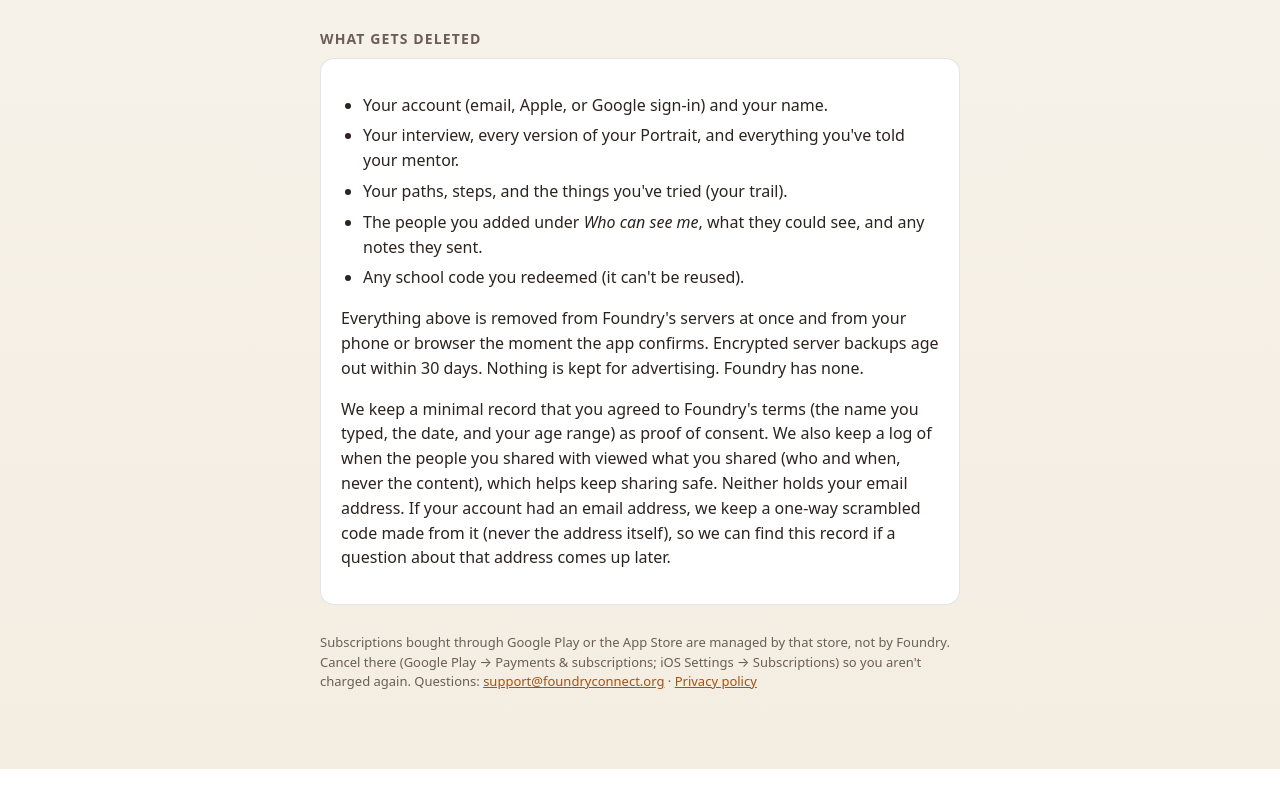
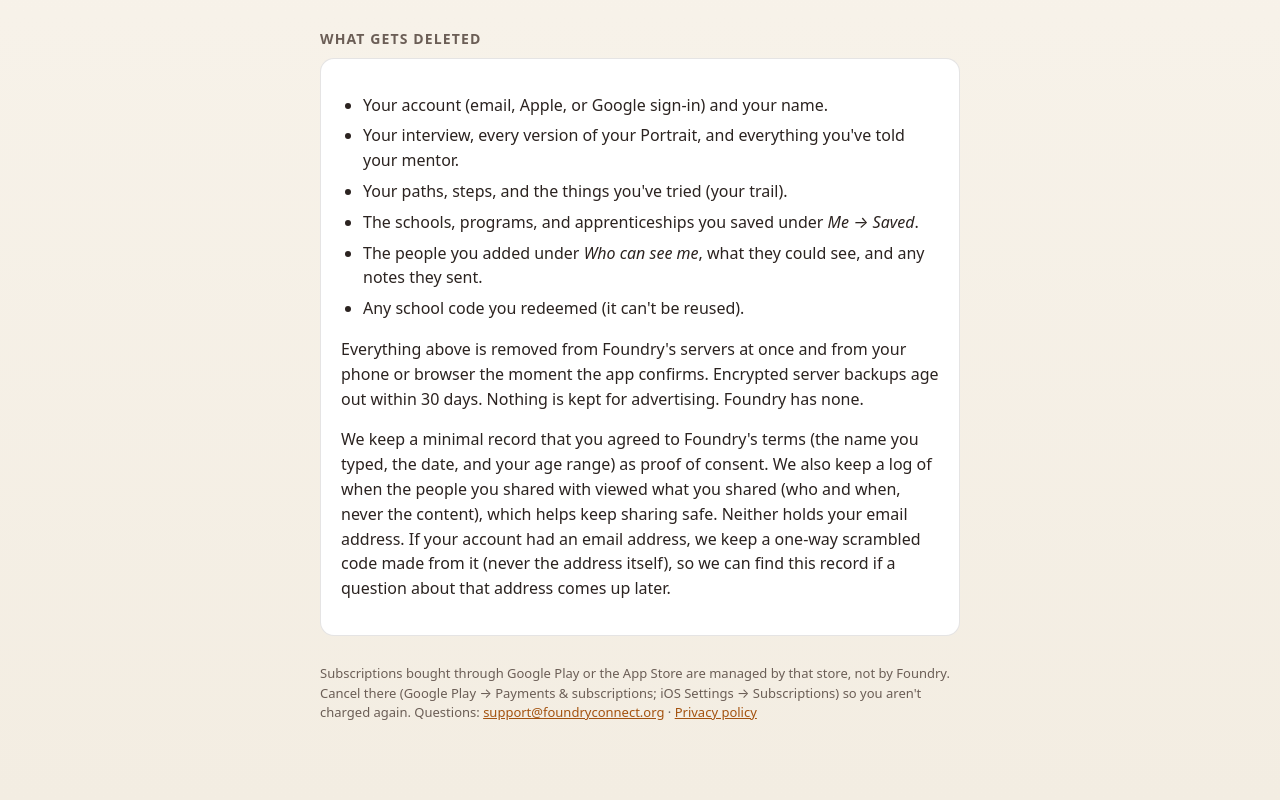
Before and after one commit to spikeatone/foundry-connect-preview, a plain HTML site: page delete-account/index.html in a window 1280 px wide. Shown: the part 768-1568 px from the top of the page. Before the commit the page ends 1537 px from the top, so only its background shows below. Drawn offline with Linux system fonts and the light colour scheme.

Commit message:
Delete-account: name saved items (Foundry bc2ece3)
Co-Authored-By: Claude Opus 5.5 <noreply@anthropic.com>

```diff
--- a/delete-account/index.html
+++ b/delete-account/index.html
@@ -71,6 +71,7 @@
       <li>Your account (email, Apple, or Google sign-in) and your name.</li>
       <li>Your interview, every version of your Portrait, and everything you've told your mentor.</li>
       <li>Your paths, steps, and the things you've tried (your trail).</li>
+      <li>The schools, programs, and apprenticeships you saved under <em>Me → Saved</em>.</li>
       <li>The people you added under <em>Who can see me</em>, what they could see, and any notes they sent.</li>
       <li>Any school code you redeemed (it can't be reused).</li>
     </ul>
```
